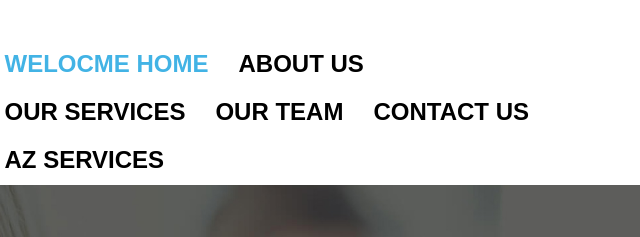
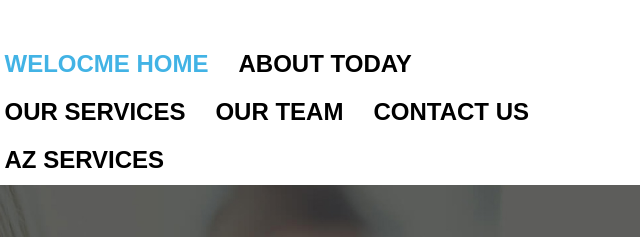
Before and after one commit to prod2022/azureprod, a plain HTML site: page index.html in a window 1280 px wide. Shown: the top 237 px of the page, 599-1239 px from the left. Drawn offline with nearby package versions, Linux system fonts and the light colour scheme; some packages are replaced by stand-ins of ours; a web font is replaced by a local one.

Commit message:
initial commit

```diff
--- a/index.html
+++ b/index.html
@@ -44,7 +44,7 @@
 
 					      <ul class="nav navbar-nav navbar-right">
 					        <li><a class="menu active" href="#home" >Welocme Home</a></li>
-					        <li><a class="menu" href="#about">about us</a></li>
+					        <li><a class="menu" href="#about">about today</a></li>
 					        <li><a class="menu" href="#service">our services </a></li>
 					        <li><a class="menu" href="#team">our team</a></li>
 							<li><a class="menu" href="#contact"> contact us</a></li>
```
